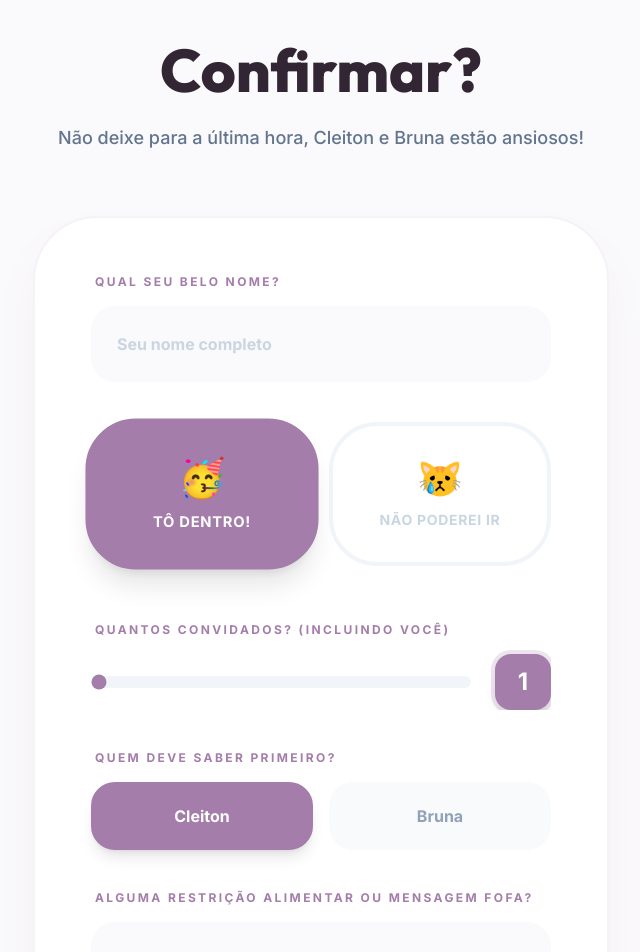
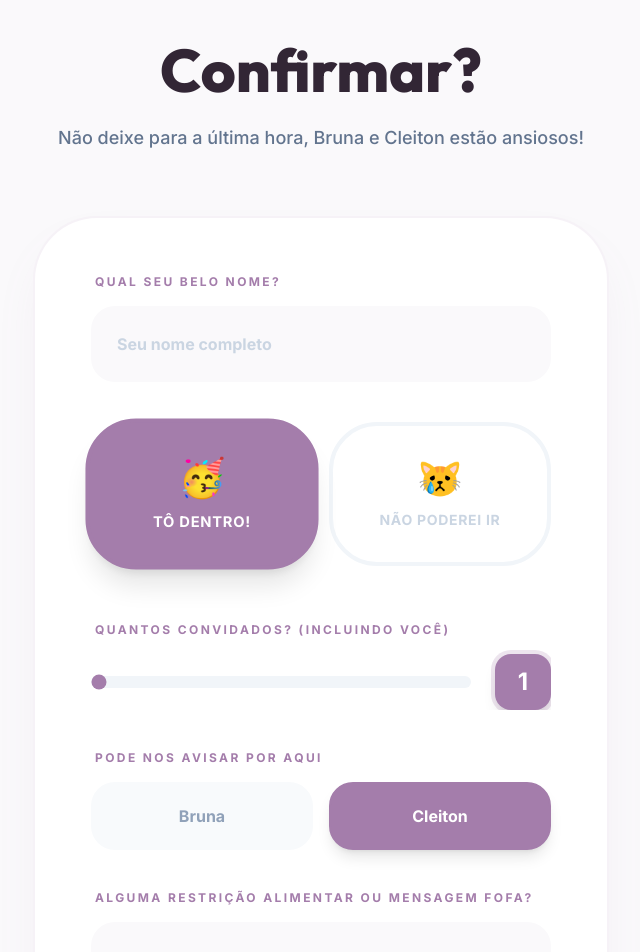
Before and after one commit to cleitonsousadev/ANIVERS-RIO-AL-XIA-PARREIRAS, a React (Vite) app: page / in a window 1280 px wide. Shown: the part 2680-3632 px from the top of the page, without its empty margins (319-959 px from the left). Built offline with nearby package versions, Linux system fonts and the light colour scheme.

Commit message:
Update App.tsx
Pequenas alterações para finalizar o projeto

```diff
--- a/src/App.tsx
+++ b/src/App.tsx
@@ -29,8 +29,8 @@ const EVENT_INFO = {
   address: "Av Estrela do Sul, 662, bairro Martins, Uberlândia - MG, CEP 38400-339",
   mapsLink: "https://www.google.com/maps/search/?api=1&query=Av+Estrela+do+Sul+662+Uberlândia",
   contacts: [
-    { name: "Cleiton", link: "https://wa.me/5531999509944" },
-    { name: "Bruna", link: "https://wa.me/55556492399739" }
+    { name: "Bruna", link: "https://wa.me/55556492399739" },
+    { name: "Cleiton", link: "https://wa.me/5531999509944" }
   ]
 };
 
@@ -388,7 +388,7 @@ className="md:col-span-6 bg-[#1A1A1A] p-8 md:p-14 rounded-[4rem] text-white over
         <div className="max-w-xl mx-auto">
           <div className="text-center mb-16">
             <h2 className="text-4xl md:text-6xl font-display font-black text-brand-dark mb-6">Confirmar?</h2>
-            <p className="text-slate-500 text-lg font-medium">Não deixe para a última hora, Cleiton e Bruna estão ansiosos!</p>
+            <p className="text-slate-500 text-lg font-medium">Não deixe para a última hora, Bruna e Cleiton estão ansiosos!</p>
           </div>
 
           <motion.form
@@ -456,7 +456,7 @@ className="md:col-span-6 bg-[#1A1A1A] p-8 md:p-14 rounded-[4rem] text-white over
             </AnimatePresence>
 
             <div className="space-y-4">
-              <label className="text-xs font-black uppercase tracking-[0.2em] text-brand-primary ml-1 block">Quem deve saber primeiro?</label>
+              <label className="text-xs font-black uppercase tracking-[0.2em] text-brand-primary ml-1 block">Pode nos avisar por aqui</label>
               <div className="grid grid-cols-2 gap-4">
                 {EVENT_INFO.contacts.map((contact) => (
                   <button
```
